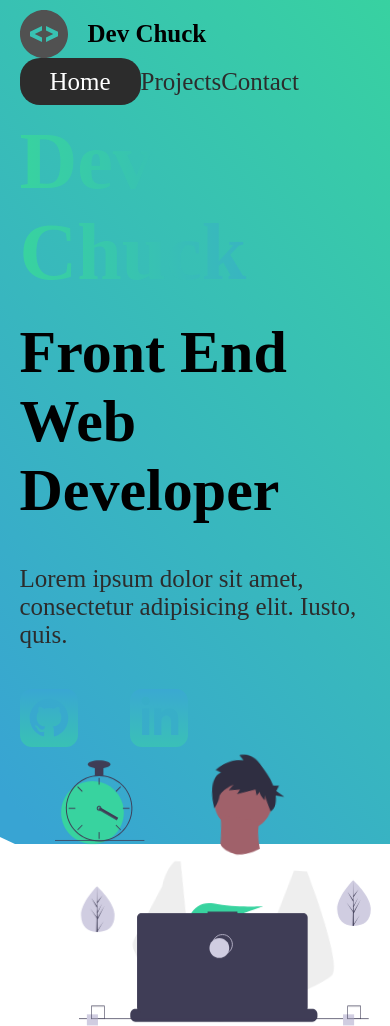
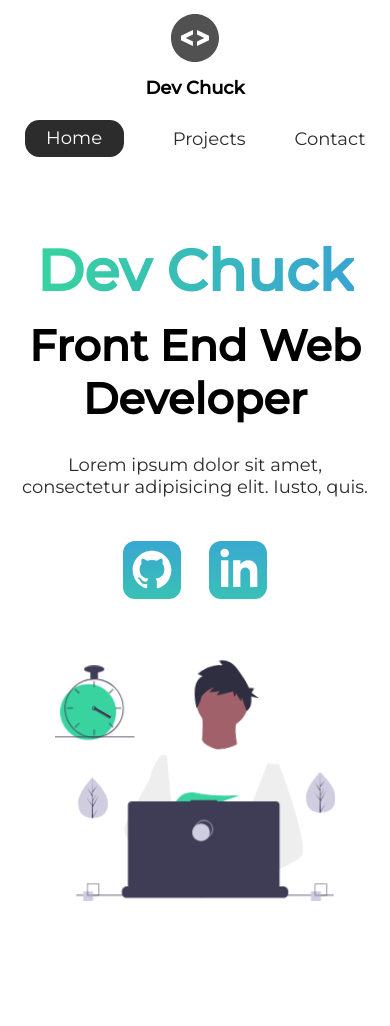
Before and after one commit to terryheewonkim/Portfolio-Project, a plain HTML site: page index.html in a window 390 px wide. After the commit the page ends 924 px from the top, so only its background shows below. Drawn offline with Linux system fonts and the light colour scheme.

Commit message:
Update responsive design

```diff
--- a/index.html
+++ b/index.html
@@ -9,6 +9,11 @@
       content="Dev Chuck is an aspiring front end developer seeking entry level job opportunities"
     />
     <meta name="robots" content="index,follow" />
+    <link rel="preconnect" href="https://fonts.gstatic.com" />
+    <link
+      href="https://fonts.googleapis.com/css2?family=Montserrat:wght@400;500&display=swap"
+      rel="stylesheet"
+    />
     <link rel="stylesheet" href="./styles/style.css" />
     <title>Dev Chuck | Front End Developer</title>
   </head>
--- a/styles/_global.scss
+++ b/styles/_global.scss
@@ -6,6 +6,10 @@
 
 html {
   font-size: 62.5%;
+}
+
+body {
+  font-family: "Montserrat", sans-serif;
 }
 
 h1 {
--- a/styles/_intro.scss
+++ b/styles/_intro.scss
@@ -46,11 +46,12 @@ nav {
 }
 
 .intro-image {
-  @include flex(flex-end, center, row);
-  svg {
-    width: 90%;
-    height: auto;
-  }
+  text-align: end;
+}
+
+svg {
+  width: 90%;
+  height: auto;
 }
 
 .splash {
--- a/styles/style.scss
+++ b/styles/style.scss
@@ -19,3 +19,64 @@ $gray-text: #2c2c2c;
 // Imports
 @import "global";
 @import "intro";
+
+// Media Queries
+@media screen and (max-width: 915px) {
+  html {
+    font-size: 53%;
+  }
+
+  nav {
+    width: 100%;
+  }
+
+  .splash {
+    right: -8%;
+  }
+
+  svg {
+    width: 80%;
+  }
+}
+
+@media screen and (max-width: 768px) {
+  html {
+    font-size: 45%;
+  }
+
+  .main-head {
+    width: 100%;
+  }
+
+  nav {
+    .logo {
+      @include flex(center, center, column);
+      flex: 1 1 20rem;
+      margin-top: 2rem;
+    }
+    ul {
+      flex: 1 1 60rem;
+      margin: 2rem 0;
+    }
+  }
+
+  .splash {
+    display: none;
+  }
+
+  .intro-text {
+    margin-top: 5rem;
+    text-align: center;
+  }
+
+  .intro-socials {
+    @include flex(center, center, row);
+    a {
+      margin: 2rem;
+    }
+  }
+
+  .intro-image {
+    text-align: center;
+  }
+}
```
Also changed, not shown: styles/style.css, 1 other file.
